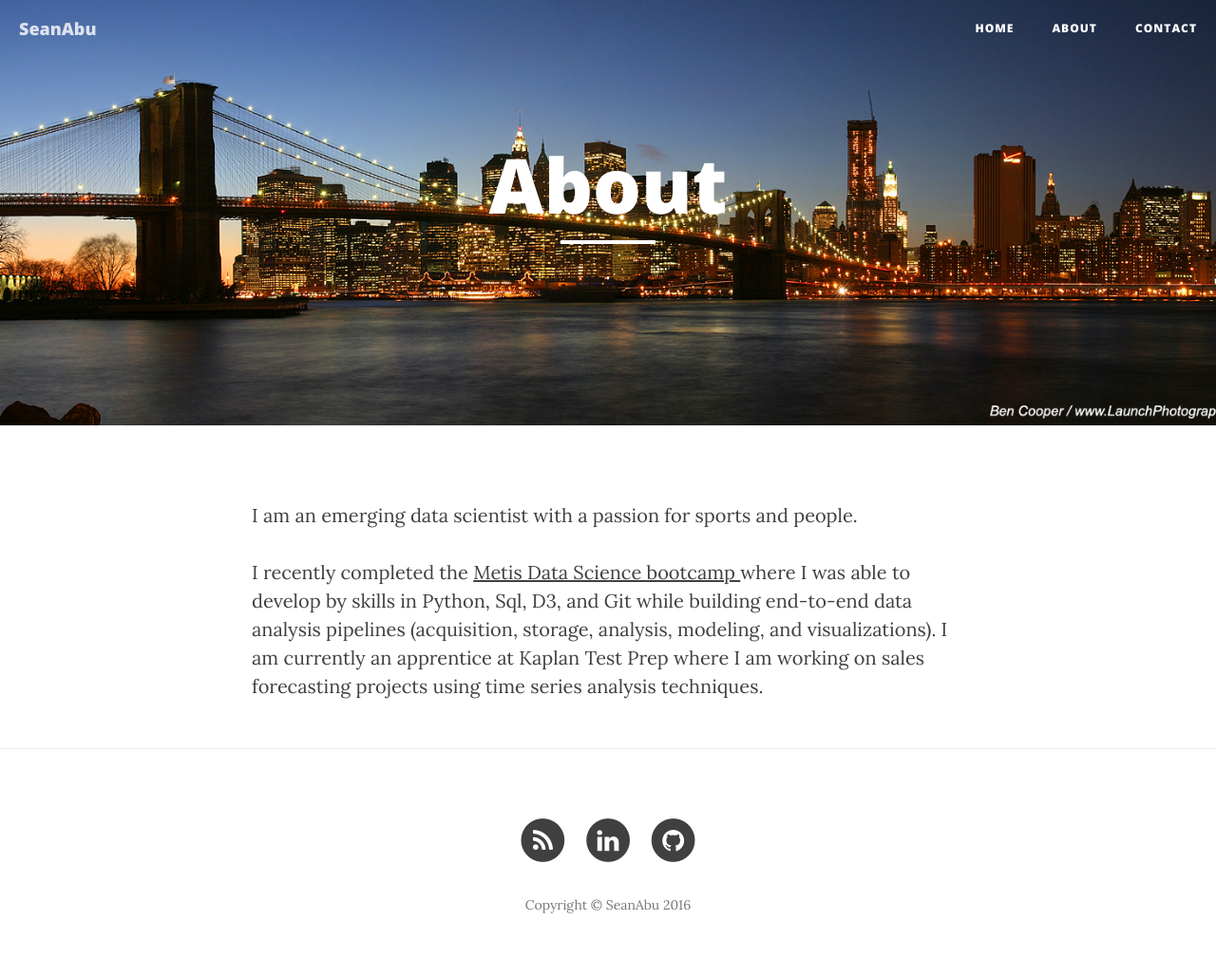
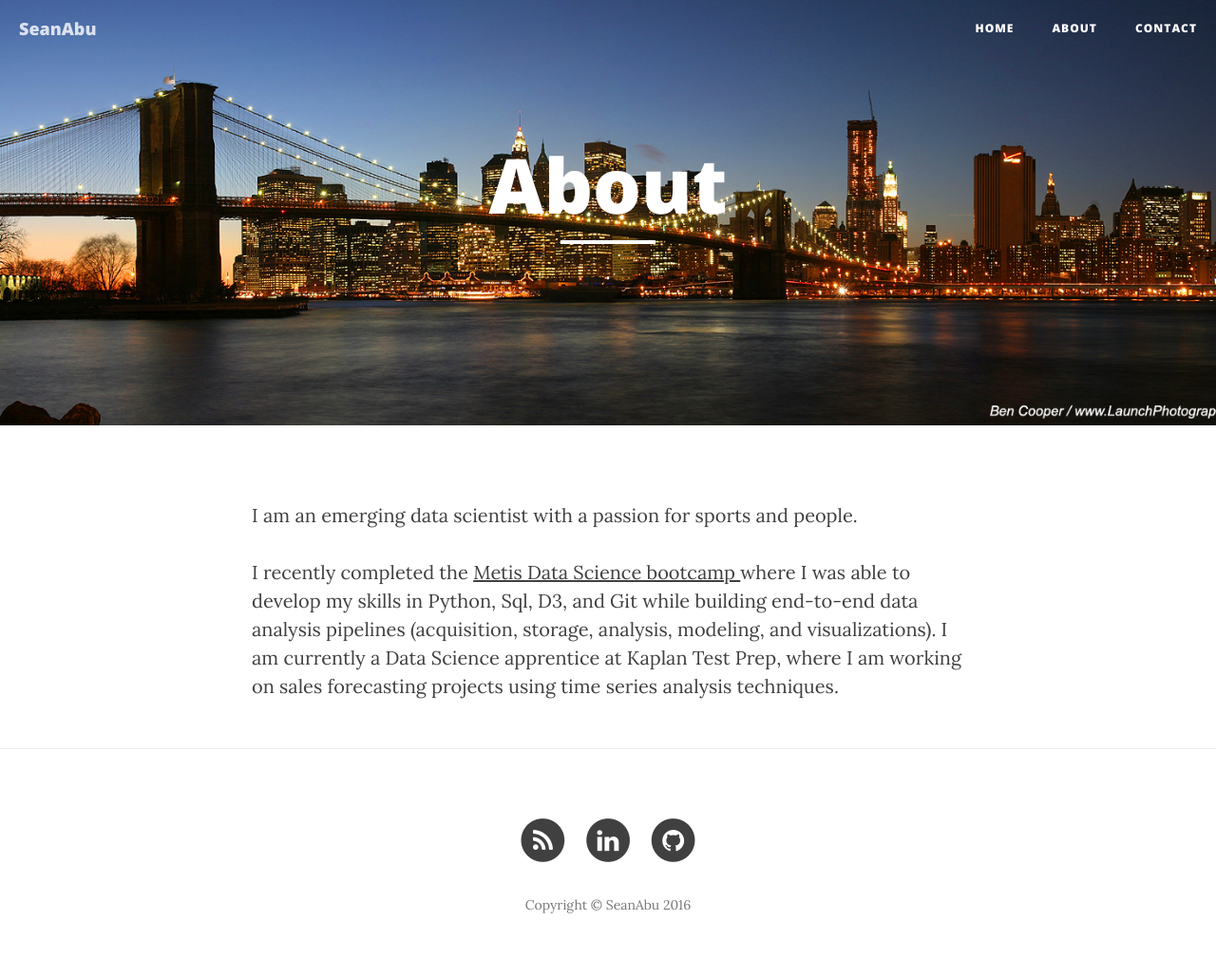
Before and after one commit to jingjingforest/jingjingforest.github.io, a Jekyll site: the page built from about.html, in a window 1280 px wide. Shown: the whole page at 95% size. Built offline with Jekyll 4.4.1, drawn with Linux system fonts in a browser that asks for light colours; nearby versions of some CDN libraries.

Commit message:
update about

```diff
--- a/about.html
+++ b/about.html
@@ -8,4 +8,4 @@ header-img: "img/about-nyc.jpg"
 <p> I am an emerging data scientist with a passion for sports and people. </p>
 
 
-<p> I recently completed the <a href="http://www.thisismetis.com/">Metis Data Science bootcamp </a> where I was able to develop by skills in Python, Sql, D3, and Git while building end-to-end data analysis pipelines (acquisition, storage, analysis, modeling, and visualizations).  I am currently an apprentice at Kaplan Test Prep where I am working on sales forecasting projects using time series analysis techniques.  </p>
+<p> I recently completed the <a href="http://www.thisismetis.com/">Metis Data Science bootcamp </a> where I was able to develop my skills in Python, Sql, D3, and Git while building end-to-end data analysis pipelines (acquisition, storage, analysis, modeling, and visualizations).  I am currently a Data Science apprentice at Kaplan Test Prep, where I am working on sales forecasting projects using time series analysis techniques.  </p>
```
Also changed, not shown: _posts/nyc_jobs.md (added).
